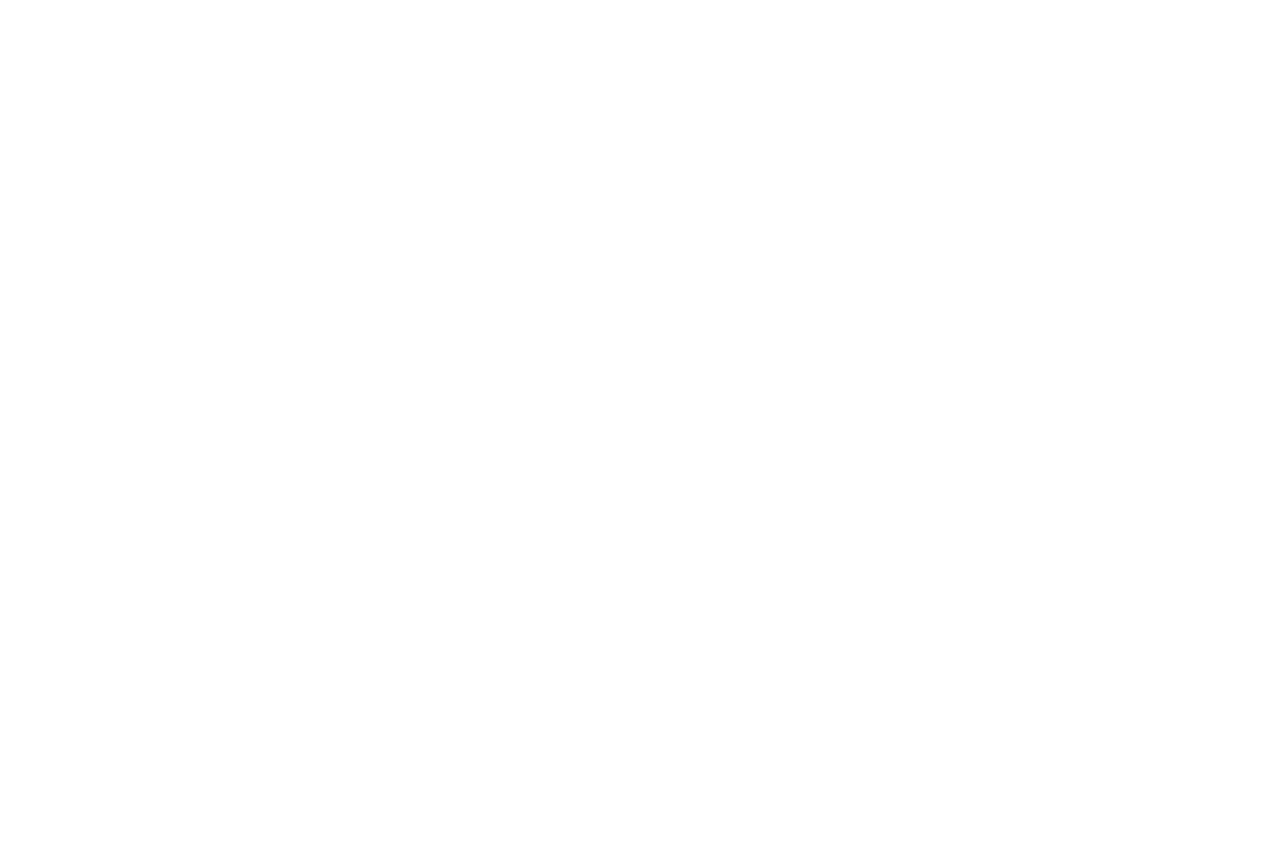
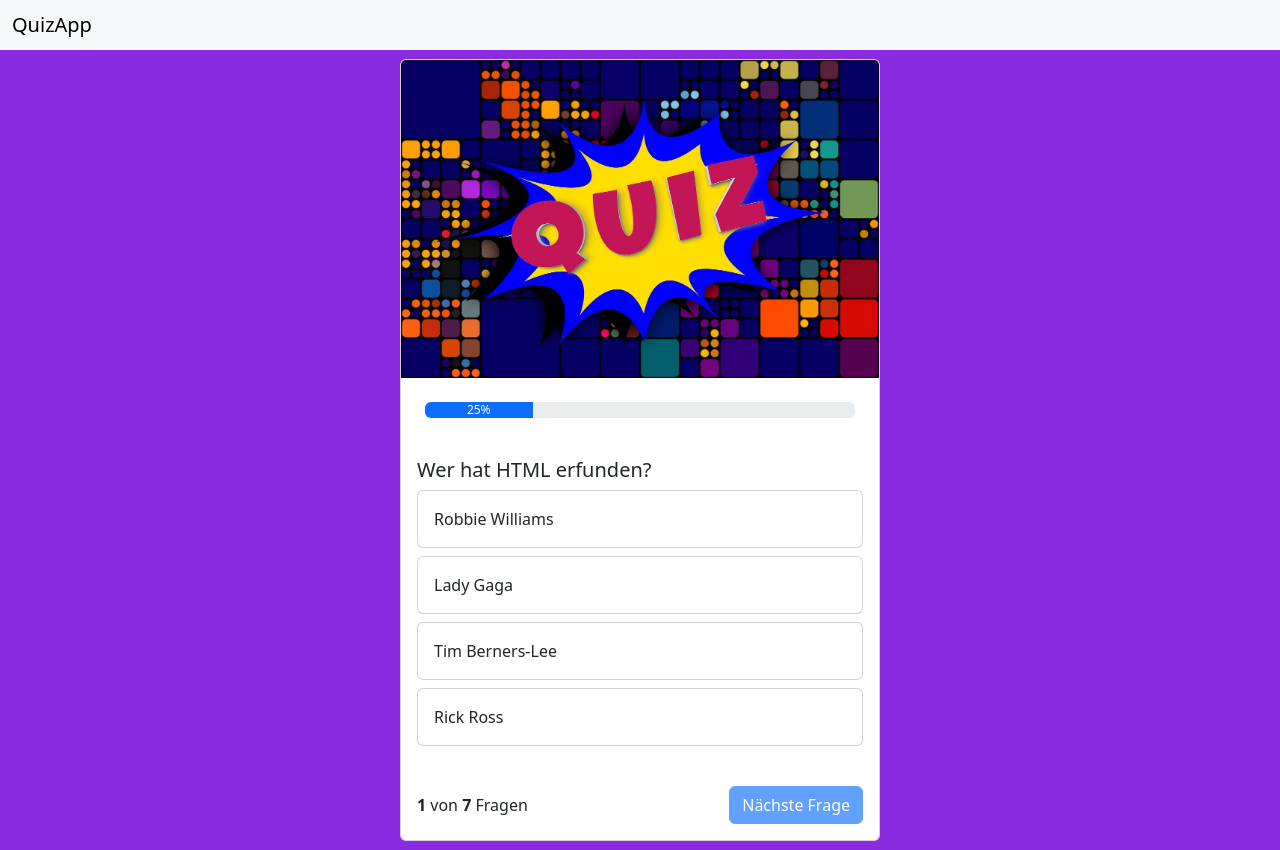
Before and after one commit to kenzei404/QuizApp, a plain HTML site: page index.html in a window 1280 px wide. Before the commit the page ends 800 px from the top, so only its background shows below. Drawn offline with nearby package versions, Linux system fonts and the light colour scheme.

Commit message:
all done till Progressbar

```diff
--- a/index.html
+++ b/index.html
@@ -1,13 +1,78 @@
 <!DOCTYPE html>
 <html lang="en">
+
 <head>
     <meta charset="UTF-8">
     <meta name="viewport" content="width=device-width, initial-scale=1.0">
     <title>Kenzo's QuizApp</title>
     <link rel="stylesheet" href="style.css">
     <script src="script.js"></script>
+    <!-- bootstrap files-->
+    <link href="https://cdn.jsdelivr.net/npm/bootstrap@5.3.3/dist/css/bootstrap.min.css" rel="stylesheet"
+        integrity="sha384-QWTKZyjpPEjISv5WaRU9OFeRpok6YctnYmDr5pNlyT2bRjXh0JMhjY6hW+ALEwIH" crossorigin="anonymous">
+    <script src="https://cdn.jsdelivr.net/npm/bootstrap@5.3.3/dist/js/bootstrap.bundle.min.js"
+        integrity="sha384-YvpcrYf0tY3lHB60NNkmXc5s9fDVZLESaAA55NDzOxhy9GkcIdslK1eN7N6jIeHz"
+        crossorigin="anonymous"></script>
+
 </head>
-<body>
 
+<body onload="init()">
+    <nav class="navbar bg-body-tertiary">
+        <div class="container-fluid">
+            <span class="navbar-brand mb-0 h1">QuizApp</span>
+        </div>
+    </nav>
+
+    <div class="mainContainer">
+        <div class="card quiz-card">
+            <img id="image" src="img/quiz.jpg" class="card-img-top">
+
+            <div class="progress" role="progressbar" aria-label="Example with label" aria-valuenow="25" aria-valuemin="0" aria-valuemax="100">
+                <div class="progress-bar" style="width: 25%">25%</div>
+              </div>
+
+            <div class="card-body" id="endScreen" style="display: none;">
+              <div class="text-center quizBeendet"><h1>Quiz beendet!</h1></div>
+              <div class="text-center">Du hast <b id="right"></b> von <b id="sumOfQuestions"></b> richtig beantwortet!</div>
+            </div>
+
+
+            <div class="card-body" id="questionBody">
+                <h5 class="card-title" id="questionText">Frage</h5>
+
+                <div class="card quiz-answer-card mb-2">
+                    <div class="card-body" id="answer_1" onclick="answer('answer_1')">
+                        Antwort!
+                    </div>
+                </div>
+
+                <div class="card quiz-answer-card mb-2">
+                    <div class="card-body" id="answer_2" onclick="answer('answer_2')">
+                        Antwort!
+                    </div>
+                </div>
+
+                <div class="card quiz-answer-card mb-2">
+                    <div class="card-body" id="answer_3" onclick="answer('answer_3')">
+                        Antwort!
+                    </div>
+                </div>
+
+                <div class="card quiz-answer-card mb-2">
+                    <div class="card-body" id="answer_4" onclick="answer('answer_4')">
+                        Antwort!
+                    </div>
+                </div>
+
+                <div class="question-footer">
+                    <span>
+                        <b id="actualQuestion">1</b> von <b id="questionsLenght"></b> Fragen
+                    </span>
+                    <button onclick="nextQuestion()" type="button" class="btn btn-primary" disabled id="next-button">Nächste Frage</button>
+                </div>
+            </div>
+        </div>
+    </div>
 </body>
+
 </html>
--- a/script.js
+++ b/script.js
@@ -0,0 +1,126 @@
+let questions = [
+    {
+        "question": "Wer hat HTML erfunden?",
+        "answer_1": "Robbie Williams",
+        "answer_2": "Lady Gaga",
+        "answer_3": "Tim Berners-Lee",
+        "answer_4": "Rick Ross",
+        "right_answer": 3
+    },
+    {
+        "question": "Was ist die Hauptfunktion von HTML?",
+        "answer_1": "Datenbankverwaltung",
+        "answer_2": "Textbearbeitung",
+        "answer_3": "Strukturierung von Webseiten",
+        "answer_4": "Grafikdesign",
+        "right_answer": 3
+    },
+    {
+        "question": "Was ist die richtige Erweiterung für eine HTML-Datei?",
+        "answer_1": ".htl",
+        "answer_2": ".web",
+        "answer_3": ".html",
+        "answer_4": ".htm",
+        "right_answer": 3
+    },
+    {
+        "question": "Was steht für CSS?",
+        "answer_1": "Creative Style Sheets",
+        "answer_2": "Cascading Style Sheets",
+        "answer_3": "Computer Style Sheets",
+        "answer_4": "Colorful Style Sheets",
+        "right_answer": 2
+    },
+    {
+        "question": "Was ist die richtige Syntax für eine CSS-Klasse?",
+        "answer_1": ".myClass {color: red;}",
+        "answer_2": "#myClass {color: red;}",
+        "answer_3": "class.myClass {color: red;}",
+        "answer_4": "myClass {color: red;}",
+        "right_answer": 1
+    },
+    {
+        "question": "Welche Methode wird verwendet, um Elemente in JavaScript zu finden?",
+        "answer_1": "findElement()",
+        "answer_2": "searchElement()",
+        "answer_3": "selectElement()",
+        "answer_4": "getElementById()",
+        "right_answer": 4
+    },
+    {
+        "question": "Was ist die richtige Syntax für eine 'for' Schleife in JavaScript?",
+        "answer_1": "for (i = 0; i < 5; i++)",
+        "answer_2": "for (i = 0; i <= 5; i++)",
+        "answer_3": "for (i <= 5; i++)",
+        "answer_4": "for (i < 5; i++)",
+        "right_answer": 1
+    }
+];
+
+let currentQuestion = 0;
+let rights = 0;
+
+function init() {
+    document.getElementById('questionsLenght').innerHTML = questions.length;
+
+    showQuestion();
+}
+
+function showQuestion() {
+
+    if (currentQuestion >= questions.length ) { //
+        document.getElementById('questionBody').style = 'display: none';
+        document.getElementById('endScreen').style = '';
+
+        document.getElementById('sumOfQuestions').innerHTML = questions.length;
+        document.getElementById('right').innerHTML = rights;
+        document.getElementById('image').src = `img/win.png`;
+    } else {
+    let question = questions[currentQuestion];
+
+    document.getElementById('actualQuestion').innerHTML = currentQuestion +1;
+
+    document.getElementById('questionText').innerHTML = question['question'];
+    document.getElementById('answer_1').innerHTML = question['answer_1'];
+    document.getElementById('answer_2').innerHTML = question['answer_2'];
+    document.getElementById('answer_3').innerHTML = question['answer_3'];
+    document.getElementById('answer_4').innerHTML = question['answer_4'];
+    }
+}
+
+function answer(selection) {
+    let question = questions[currentQuestion]
+    let selectetQuestionNumber = selection.slice(-1);
+
+    let idOfRightAnswer = `answer_${question["right_answer"]}`;
+
+    if (selectetQuestionNumber == question["right_answer"]) { // RIchtige Frage beantwortet
+        console.log('Richtige Antwort!!!');
+        document.getElementById(selection).parentNode.classList.add('bg-success');
+        rights++;
+    } else {
+        console.log('Falsche Antwort!!!');
+        document.getElementById(selection).parentNode.classList.add('bg-danger');
+        document.getElementById(idOfRightAnswer).parentNode.classList.add('bg-success');
+    }
+
+    document.getElementById('next-button').disabled = false;
+}
+
+function nextQuestion(){
+    currentQuestion++;
+    document.getElementById('next-button').disabled = true;
+    resetAnswer();
+    showQuestion();
+}
+
+function resetAnswer(){
+    document.getElementById('answer_1').parentNode.classList.remove('bg-danger');
+    document.getElementById('answer_1').parentNode.classList.remove('bg-success');
+    document.getElementById('answer_2').parentNode.classList.remove('bg-danger');
+    document.getElementById('answer_2').parentNode.classList.remove('bg-success');
+    document.getElementById('answer_3').parentNode.classList.remove('bg-danger');
+    document.getElementById('answer_3').parentNode.classList.remove('bg-success');
+    document.getElementById('answer_4').parentNode.classList.remove('bg-danger');
+    document.getElementById('answer_4').parentNode.classList.remove('bg-success');
+}
--- a/style.css
+++ b/style.css
@@ -0,0 +1,44 @@
+.mainContainer {
+    background-color: blueviolet !important;
+    min-height: 100vh;
+    width: 100vw;
+    display: flex;
+    align-items: center;
+    justify-content: center;
+    margin: 0;
+}
+
+.quiz-card {
+    width: 30rem;
+}
+.question-footer {
+    display: flex;
+    justify-content: space-between;
+    align-items: center;
+    margin-top: 40px;
+}
+
+.quiz-answer-card:hover {
+    scale: 1.05;
+    background-color: rgb(245, 235, 255);
+    cursor: pointer;
+}
+
+.bg-success, .bg-danger {
+    color: white !important; /* Textfarbe für Erfolg */
+}
+
+.bg-danger {
+    color: white !important; /* Textfarbe für Misserfolg */
+}
+
+.text-center {
+    text-align: center;
+}
+
+.quizBeendet {
+    margin: 32px;
+}
+.progress {
+    margin: 24px;
+}
```
Also changed, not shown: img/quiz.jpg (added), img/win.png (added), 1 other file.
